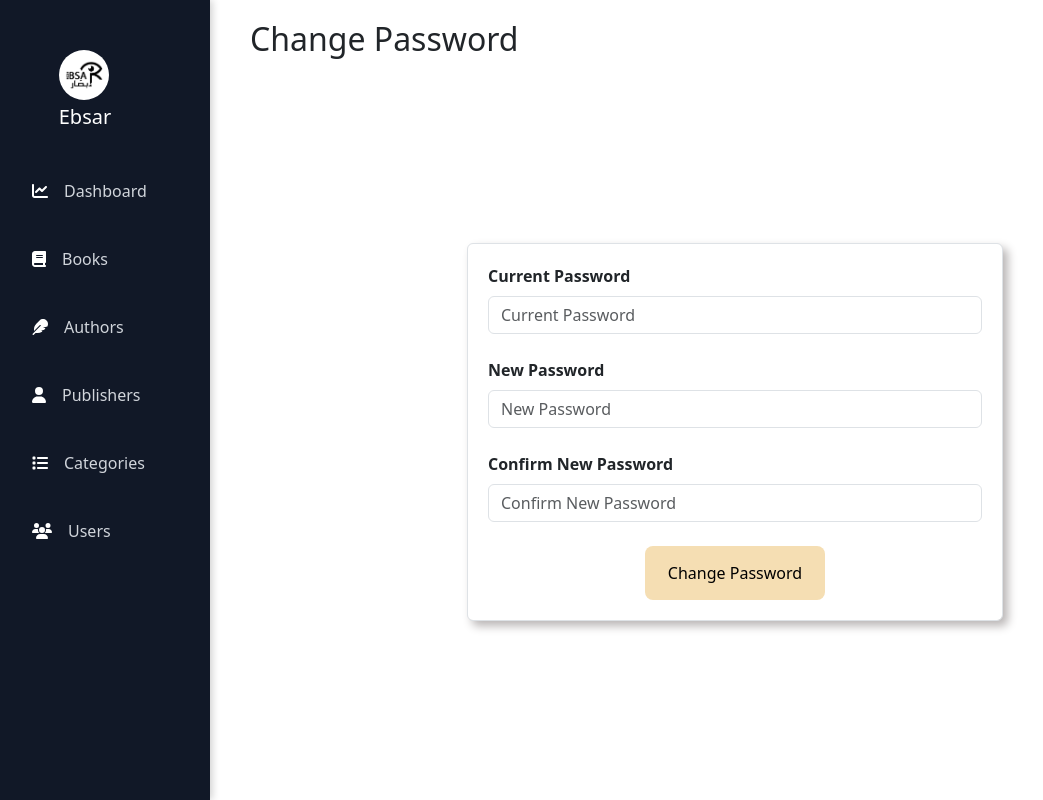
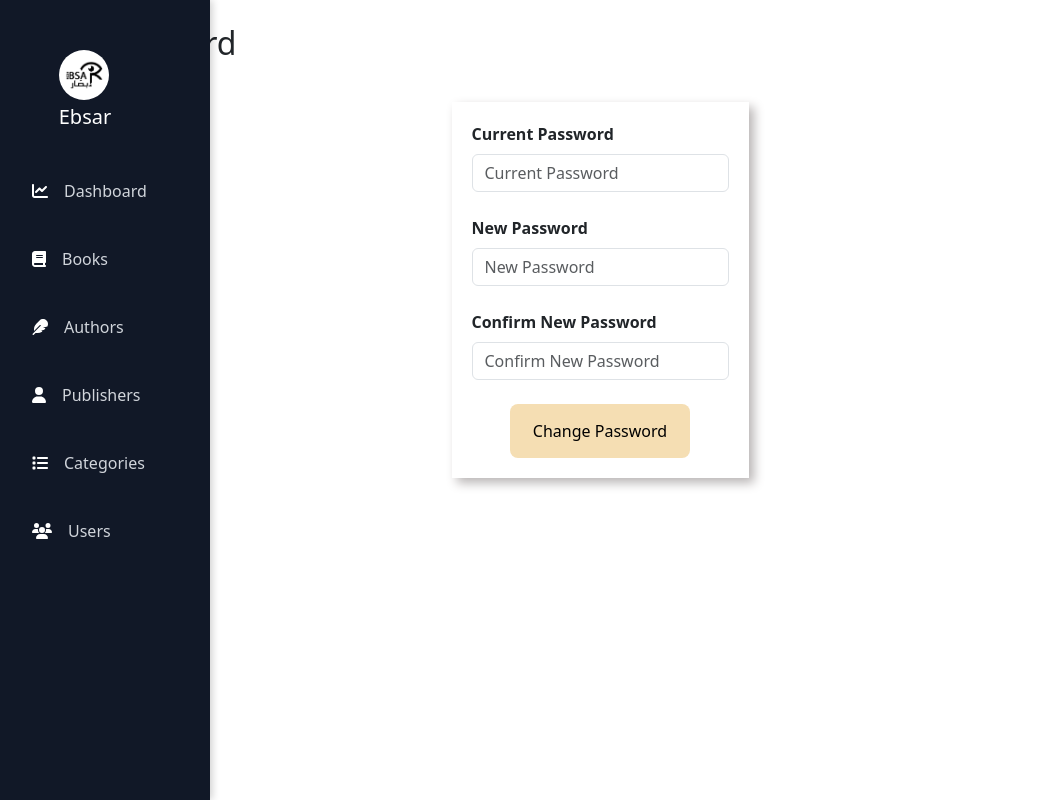
Before and after one commit to bola-nabil/ebsar-frontend, a React (Create React App) app: page /change-password in a window 1280 px wide. Shown: the whole page, without its empty margins (40-1083 px from the left). Built offline with nearby package versions, Linux system fonts and the light colour scheme.

Commit message:
edit form of change-password page

```diff
--- a/src/pages/ChangePassword.jsx
+++ b/src/pages/ChangePassword.jsx
@@ -55,12 +55,13 @@ const ChangePassword = () => {
     form.new_password !== form.new_password_confirmation;
 
   return (
-    <div className="mobile-container edit-page">
+    <div>
       <PageTitle title="Change Password" />
-      <h2 className="mb-4">Change Password</h2>
+      <h2 className="mt-4 ps-2">Change Password</h2>
 
-      <div className="form-style center-form center-row">
-        <form onSubmit={handleSubmit} className="form-control">
+      <div className="center-row form-center">
+        <div className="form-style">
+          <form onSubmit={handleSubmit}>
             <PasswordInput
               label="Current Password"
               name="current_password"
@@ -99,6 +100,7 @@ const ChangePassword = () => {
           </form>
         </div>
       </div>
+    </div>
   );
 };
 
```
Lines whose indentation alone changed are shown as unchanged.
